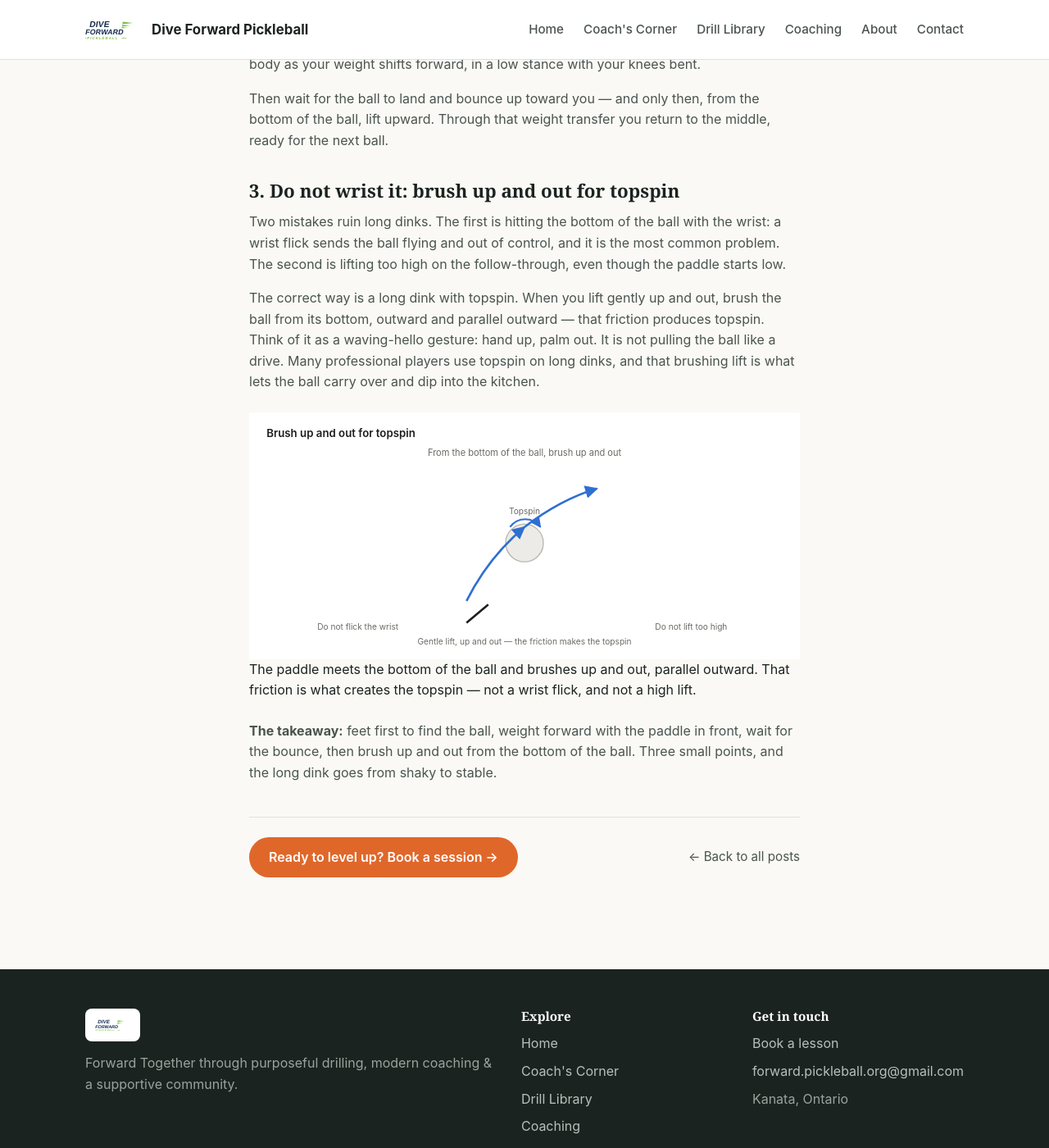
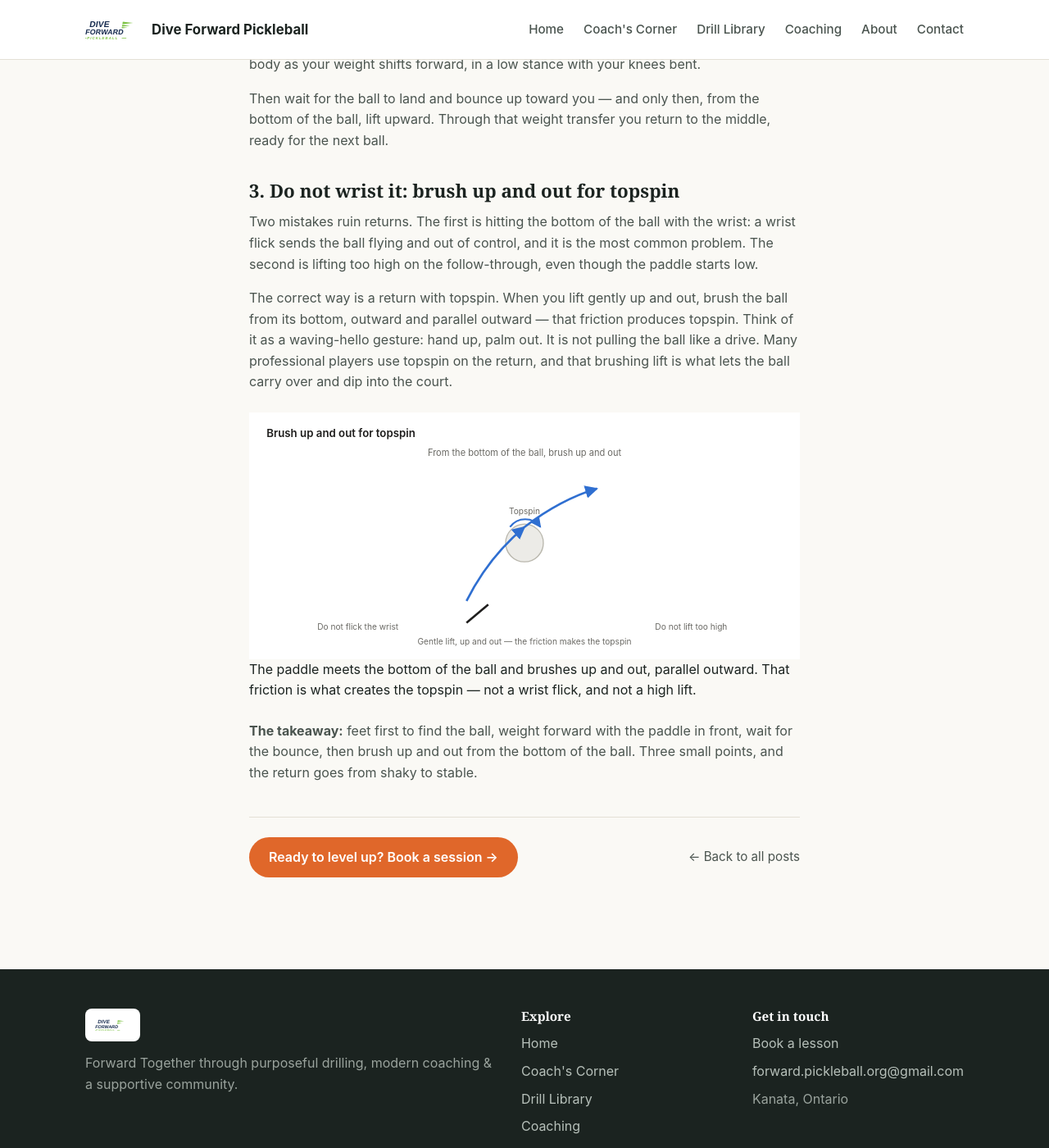
Before and after one commit to forwardpickleballorg-art/forwardpickleballorg-art.github.io, a Jekyll site: the page built from _posts/2026-11-17-long-dinks-three-points.html, in a window 1280 px wide and 1400 px high, scrolled down 1110 px. Shown: the whole window at 82% size. Built offline with Jekyll 4.4.1, drawn with Linux system fonts in a browser that asks for light colours; some of the changed text lies outside the part shown.

Commit message:
Reframe Long Dinks post as The Return

```diff
--- a/_posts/2026-11-17-long-dinks-three-points.html
+++ b/_posts/2026-11-17-long-dinks-three-points.html
@@ -1,12 +1,12 @@
 ---
-title: "Long Dinks: Three Points That Make Them Stable"
+title: "The Return: Three Points That Make It Stable"
 category: "Beginners"
 author: "Forward Pickleball"
 redirect_from:
   - /blog/2026/11/17/long-dinks-three-points/
 ---
 
-<p>A long dink comes in at medium speed or above, so you have to move quickly to meet it. Three points make it stable: use your feet to find the ball, shift your weight forward and wait for the bounce, and brush the ball up and out to create topspin.</p>
+<p>A return comes in at medium speed or above, so you have to move quickly to meet it. Three points make it stable: use your feet to find the ball, shift your weight forward and wait for the bounce, and brush the ball up and out to create topspin.</p>
 
 <h2>1. Footwork first: use your feet to find the ball</h2>
 <p>The first basic point is footwork. First use your feet to find the ball &mdash; get to it and have a foot behind the incoming ball before you play it, instead of standing still and reaching for it.</p>
@@ -78,8 +78,8 @@ redirect_from:
 <p>Then wait for the ball to land and bounce up toward you &mdash; and only then, from the bottom of the ball, lift upward. Through that weight transfer you return to the middle, ready for the next ball.</p>
 
 <h2>3. Do not wrist it: brush up and out for topspin</h2>
-<p>Two mistakes ruin long dinks. The first is hitting the bottom of the ball with the wrist: a wrist flick sends the ball flying and out of control, and it is the most common problem. The second is lifting too high on the follow-through, even though the paddle starts low.</p>
-<p>The correct way is a long dink with topspin. When you lift gently up and out, brush the ball from its bottom, outward and parallel outward &mdash; that friction produces topspin. Think of it as a waving-hello gesture: hand up, palm out. It is not pulling the ball like a drive. Many professional players use topspin on long dinks, and that brushing lift is what lets the ball carry over and dip into the kitchen.</p>
+<p>Two mistakes ruin returns. The first is hitting the bottom of the ball with the wrist: a wrist flick sends the ball flying and out of control, and it is the most common problem. The second is lifting too high on the follow-through, even though the paddle starts low.</p>
+<p>The correct way is a return with topspin. When you lift gently up and out, brush the ball from its bottom, outward and parallel outward &mdash; that friction produces topspin. Think of it as a waving-hello gesture: hand up, palm out. It is not pulling the ball like a drive. Many professional players use topspin on the return, and that brushing lift is what lets the ball carry over and dip into the court.</p>
 
 <figure style="margin: 1.5rem 0;">
 <div class="dink-diagram">
@@ -105,4 +105,4 @@ redirect_from:
 <figcaption>The paddle meets the bottom of the ball and brushes up and out, parallel outward. That friction is what creates the topspin &mdash; not a wrist flick, and not a high lift.</figcaption>
 </figure>
 
-<p><strong>The takeaway:</strong> feet first to find the ball, weight forward with the paddle in front, wait for the bounce, then brush up and out from the bottom of the ball. Three small points, and the long dink goes from shaky to stable.</p>
+<p><strong>The takeaway:</strong> feet first to find the ball, weight forward with the paddle in front, wait for the bounce, then brush up and out from the bottom of the ball. Three small points, and the return goes from shaky to stable.</p>
```
